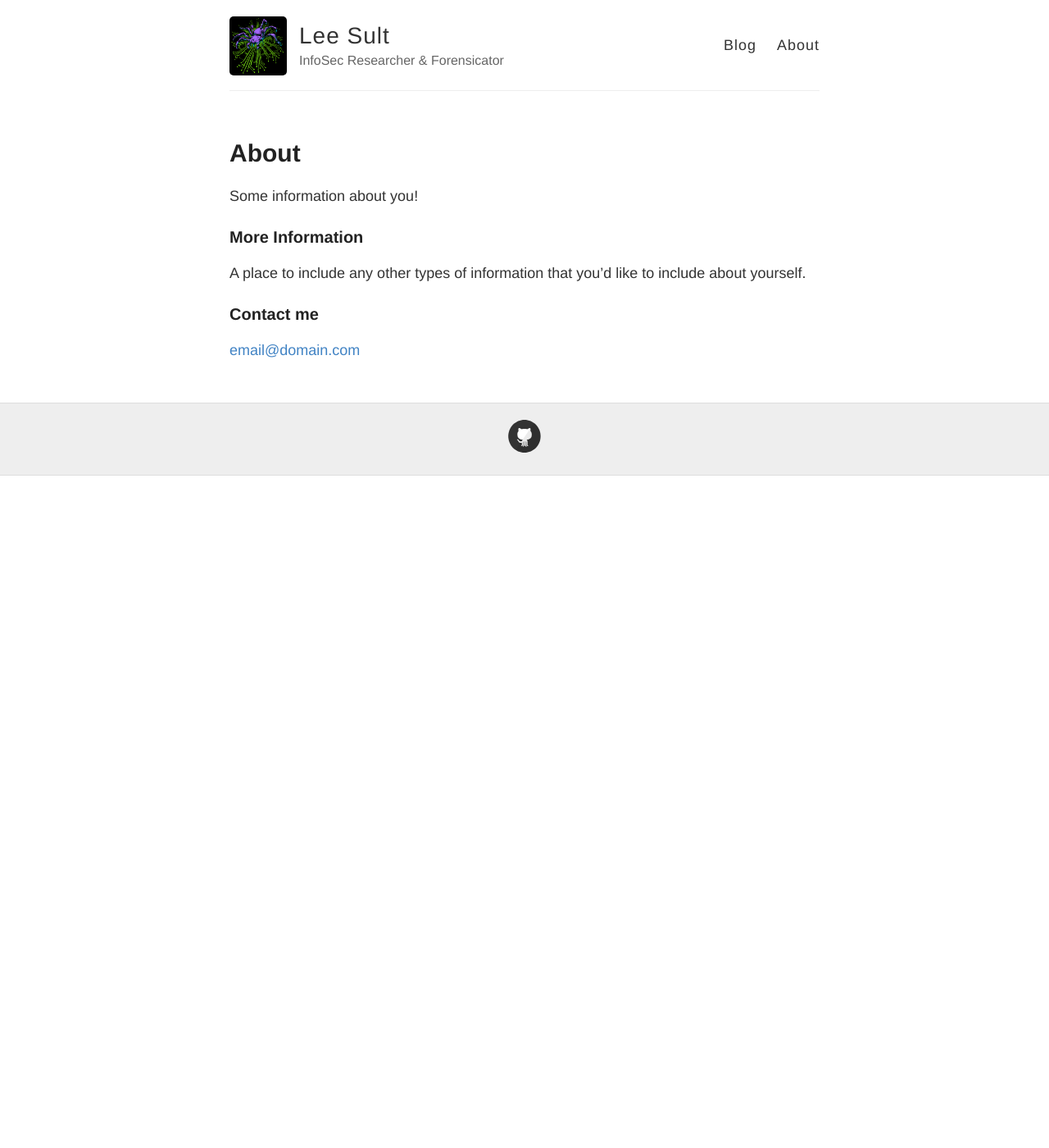
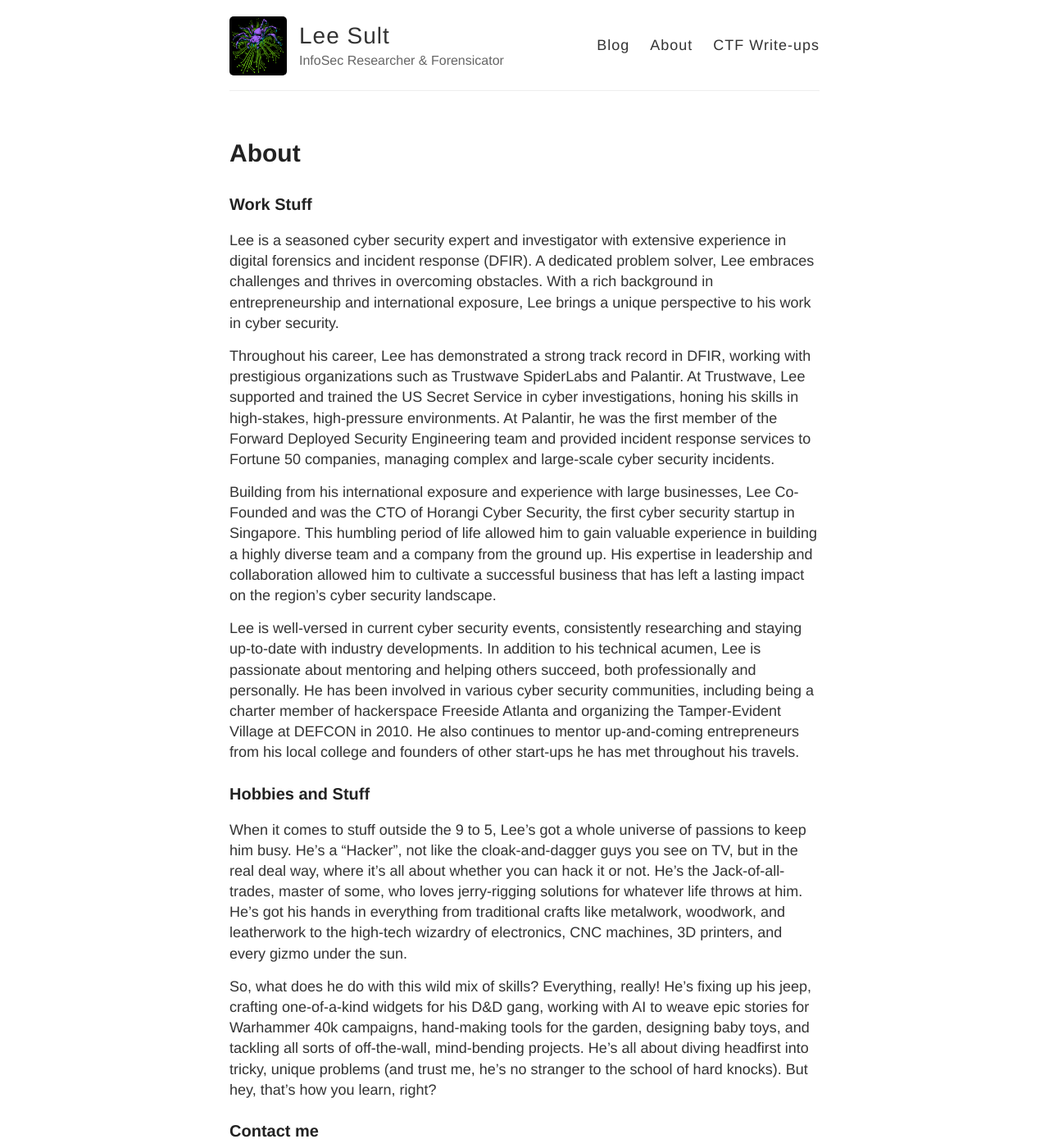
Before and after one commit to spydir/spydir.github.io, a Jekyll site: the page built from about.md, in a window 1280 px wide and 1400 px high. Shown: the whole window at 82% size. Built offline with Jekyll 4.4.1, drawn with Linux system fonts in a browser that asks for light colours.

Commit message:
updated about page and added CTF page

```diff
--- a/_layouts/default.html
+++ b/_layouts/default.html
@@ -29,6 +29,7 @@
           <nav>
             <a href="{{ site.baseurl }}/">Blog</a>
             <a href="{{ site.baseurl }}/about">About</a>
+            <a href="{{ site.baseurl }}/ctfs">CTF Write-ups</a>
           </nav>
         </header>
       </div>
--- a/about.md
+++ b/about.md
@@ -4,12 +4,23 @@ title: About
 permalink: /about/
 ---
 
-Some information about you!
+### Work Stuff
 
-### More Information
+Lee is a seasoned cyber security expert and investigator with extensive experience in digital forensics and incident response (DFIR). A dedicated problem solver, Lee embraces challenges and thrives in overcoming obstacles. With a rich background in entrepreneurship and international exposure, Lee brings a unique perspective to his work in cyber security.
 
-A place to include any other types of information that you'd like to include about yourself.
+Throughout his career, Lee has demonstrated a strong track record in DFIR, working with prestigious organizations such as Trustwave SpiderLabs and Palantir. At Trustwave, Lee supported and trained the US Secret Service in cyber investigations, honing his skills in high-stakes, high-pressure environments. At Palantir, he was the first member of the Forward Deployed Security Engineering team and provided incident response services to Fortune 50 companies, managing complex and large-scale cyber security incidents.
+
+Building from his international exposure and experience with large businesses, Lee Co-Founded and was the CTO of Horangi Cyber Security, the first cyber security startup in Singapore. This humbling period of life allowed him to gain valuable experience in building a highly diverse team and a company from the ground up. His expertise in leadership and collaboration allowed him to cultivate a successful business that has left a lasting impact on the region's cyber security landscape.
+
+Lee is well-versed in current cyber security events, consistently researching and staying up-to-date with industry developments. In addition to his technical acumen, Lee is passionate about mentoring and helping others succeed, both professionally and personally. He has been involved in various cyber security communities, including being a charter member of hackerspace Freeside Atlanta and organizing the Tamper-Evident Village at DEFCON in 2010. He also continues to mentor up-and-coming entrepreneurs from his local college and founders of other start-ups he has met throughout his travels.
+
+### Hobbies and Stuff
+
+When it comes to stuff outside the 9 to 5, Lee's got a whole universe of passions to keep him busy. He's a "Hacker", not like the cloak-and-dagger guys you see on TV, but in the real deal way, where it's all about whether you can hack it or not. He's the Jack-of-all-trades, master of some, who loves jerry-rigging solutions for whatever life throws at him. He's got his hands in everything from traditional crafts like metalwork, woodwork, and leatherwork to the high-tech wizardry of electronics, CNC machines, 3D printers, and every gizmo under the sun.
+
+So, what does he do with this wild mix of skills? Everything, really! He's fixing up his jeep, crafting one-of-a-kind widgets for his D&D gang, working with AI to weave epic stories for Warhammer 40k campaigns, hand-making tools for the garden, designing baby toys, and tackling all sorts of off-the-wall, mind-bending projects. He's all about diving headfirst into tricky, unique problems (and trust me, he's no stranger to the school of hard knocks). But hey, that's how you learn, right?
+
 
 ### Contact me
 
-[email@domain.com](mailto:email@domain.com)
+[lee@sultgroup.com](mailto:lee@sultgroup.com)
```
